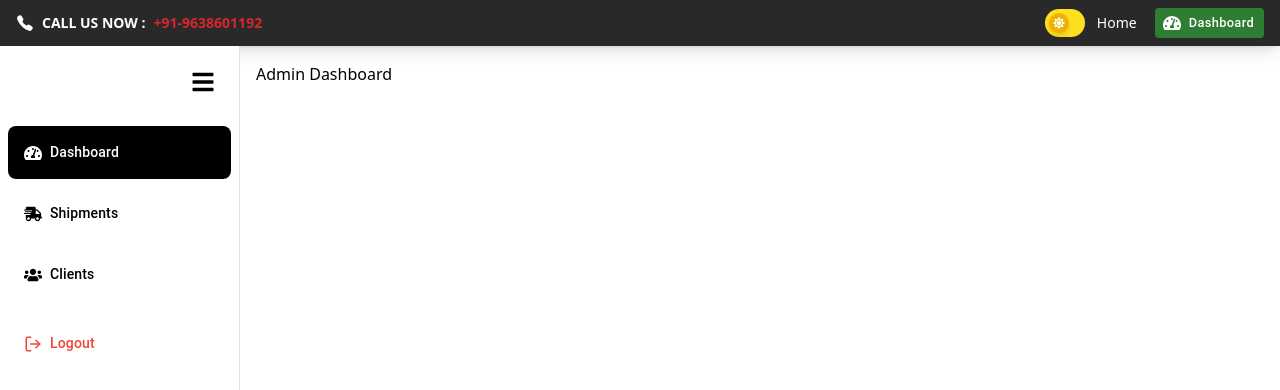
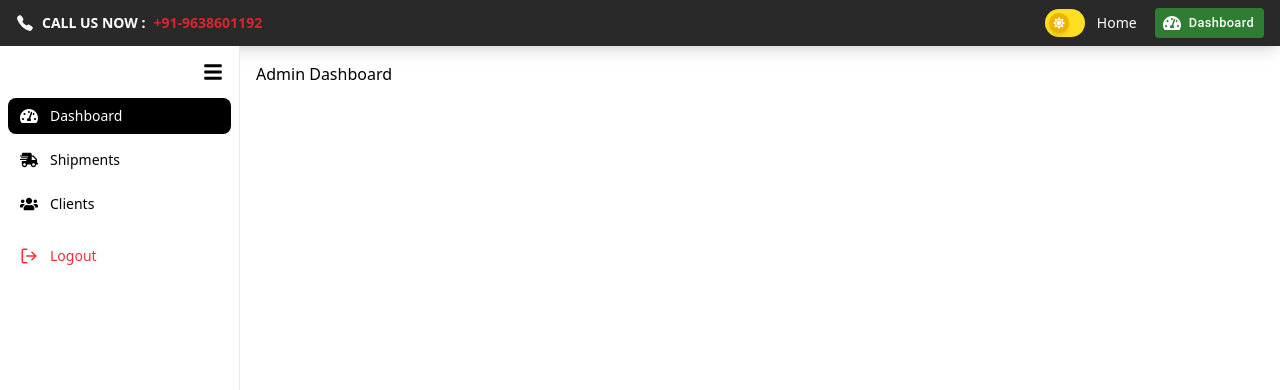
Before and after one commit to dhameliyahit/ShreeXpress-client, a React (Vite) app: page /dashboard in a window 1280 px wide. Shown: the top 390 px of the page. Built offline with nearby package versions, Linux system fonts and the light colour scheme; sample sign-in values are in the browser's storage.

Commit message:
sidebar changes

```diff
--- a/src/components/Admin/SideBar.jsx
+++ b/src/components/Admin/SideBar.jsx
@@ -1,20 +1,18 @@
-// Sidebar.js
 import React, { useState } from 'react';
 import {
-  Box,
-  List,
-  ListItemButton,
-  ListItemIcon,
-  ListItemText,
-  Tooltip,
-  IconButton,
-} from '@mui/material';
-import { FaTachometerAlt, FaShippingFast, FaUsers, FaChartBar, FaPlus, FaBars, } from 'react-icons/fa';
+  FaTachometerAlt,
+  FaShippingFast,
+  FaUsers,
+  FaChartBar,
+  FaPlus,
+  FaBars,
+} from 'react-icons/fa';
 import { AiOutlineAim } from 'react-icons/ai';
+import { FiLogOut } from 'react-icons/fi';
+import { FcSms } from "react-icons/fc";
+import { MdOutlineAppBlocking } from "react-icons/md";
+import { BiLogoPostgresql } from "react-icons/bi";
 import { useNavigate } from 'react-router-dom';
-import { FiLogOut } from 'react-icons/fi';
-import { BiLogoPostgresql } from "react-icons/bi";
-
 
 const iconMap = {
   Dashboard: <FaTachometerAlt size={18} />,
@@ -26,19 +24,21 @@ const iconMap = {
   AddNewAdmins: <FaPlus size={18} />,
   Track: <AiOutlineAim size={18} />,
   MyShipments: <FaShippingFast size={18} />,
-  Editor: <BiLogoPostgresql size={18} />
-
+  Editor: <BiLogoPostgresql size={18} />,
+  Branches: <FaShippingFast size={18} />,
+  OTP_Logs: <FcSms size={18} />,
+  black_email: <MdOutlineAppBlocking size={18} />
 };
 
-const Sidebar = ({ role = 'admin', onItemClick, selected }) => {
+const Sidebar = ({ role = 'client', onItemClick, selected }) => {
   const [open, setOpen] = useState(true);
+  const navigate = useNavigate();
 
   const navItems = {
     admin: ['Dashboard', 'Shipments', 'Clients'],
-    superadmin: ['Dashboard', 'Users', 'AddNewAdmins', 'Analytics', 'Editor'],
+    superadmin: ['Dashboard', 'Users', 'AddNewAdmins', 'Analytics', 'Branches', 'OTP_Logs', 'black_email', 'Editor'],
     client: ['Dashboard', 'Track', 'MyShipments']
   };
-  const navigate = useNavigate();
 
   const handleLogout = () => {
     localStorage.removeItem('Authorization');
@@ -47,130 +47,54 @@ const Sidebar = ({ role = 'admin', onItemClick, selected }) => {
   };
 
   return (
-    <Box
-      sx={{
-        height: '100vh',
-        width: open ? 240 : 72,
-        bgcolor: 'white',
-        borderRight: '1px solid #e0e0e0',
-        transition: 'width 0.3s ease',
-        display: 'flex',
-        flexDirection: 'column',
-      }}
-    >
+    <div className={`h-screen bg-white border-r border-gray-200 transition-all duration-300 ${open ? 'w-60' : 'w-20'} flex flex-col`}>
       {/* Toggle */}
-      <Box sx={{ p: 2, display: 'flex', justifyContent: open ? 'flex-end' : 'center' }}>
-        <IconButton onClick={() => setOpen(!open)} size="medium" sx={{ color: 'black' }}>
+      <div className={`p-4 flex  ${open ? 'justify-end':"justify-center"}`}>
+        <button onClick={() => setOpen(!open)} className="text-black text-xl">
           <FaBars />
-        </IconButton>
-      </Box>
+        </button>
+      </div>
 
-      {/* List is handled below, duplicate removed */}
-      {/* Navigation List */}
-      <List sx={{ px: 1, flex: 1 }}>
+      {/* Navigation */}
+      <ul className={`${open ? "flex-1" : "flex flex-col"} px-2 space-y-2`}>
         {navItems[role]?.map((label) => {
           const isActive = selected === label;
+          const baseStyle = `flex items-center gap-3 rounded-lg px-3 py-2 transition-all duration-200 hover:bg-gray-100 cursor-pointer`;
+          const activeStyle = isActive ? 'bg-black text-white hover:bg-gray-900' : 'text-black';
 
-          const button = (
-            <ListItemButton
+          const content = (
+            <li
+              key={label}
               onClick={() => onItemClick(label)}
-              sx={{
-                mb: 1,
-                borderRadius: 2,
-                px: open ? 2 : 1,
-                py: 1.5,
-                bgcolor: isActive ? '#000' : '#fff',
-                justifyContent: open ? 'initial' : 'center',
-                color: isActive ? '#fff' : '#000',
-                '&:hover': {
-                  bgcolor: isActive ? '#111' : '#f5f5f5'
-                }
-              }}
+              className={`${baseStyle} ${activeStyle}`}
+              data-tip={open ? '' : label}
             >
-              <ListItemIcon
-                sx={{
-                  minWidth: 0,
-                  color: isActive ? '#fff' : '#000',
-                  display: 'flex',
-                  alignItems: 'center',
-                  justifyContent: 'center'
-                }}
-              >
-                {iconMap[label]}
-              </ListItemIcon>
-              {open && (
-                <ListItemText
-                  primary={label}
-                  primaryTypographyProps={{
-                    fontSize: 14,
-                    fontWeight: 500,
-                    sx: { ml: 1 }
-                  }}
-                />
-              )}
-            </ListItemButton>
+              <span className="text-lg">{iconMap[label]}</span>
+              {open && <span className="text-sm font-medium">{label}</span>}
+            </li>
           );
 
           return open ? (
-            <Box key={label}>{button}</Box>
+            content
           ) : (
-            <Tooltip key={label} title={label} placement="right" arrow>
-              <Box>{button}</Box>
-            </Tooltip>
+            <div className="tooltip tooltip-right" key={label} data-tip={label}>
+              {content}
+            </div>
           );
         })}
 
-        {/* Logout Item */}
-        {(() => {
-          const logoutButton = (
-            <ListItemButton
-              onClick={handleLogout}
-              sx={{
-                mt: 2,
-                borderRadius: 2,
-                px: open ? 2 : 1,
-                py: 1.5,
-                justifyContent: open ? 'initial' : 'center',
-                color: '#f44336',
-                '&:hover': {
-                  bgcolor: '#fdecea'
-                }
-              }}
-            >
-              <ListItemIcon
-                sx={{
-                  minWidth: 0,
-                  color: '#f44336',
-                  display: 'flex',
-                  alignItems: 'center',
-                  justifyContent: 'center'
-                }}
-              >
-                <FiLogOut size={18} />
-              </ListItemIcon>
-              {open && (
-                <ListItemText
-                  primary="Logout"
-                  primaryTypographyProps={{
-                    fontSize: 14,
-                    fontWeight: 500,
-                    sx: { ml: 1 }
-                  }}
-                />
-              )}
-            </ListItemButton>
-          );
-
-          return open ? (
-            <Box>{logoutButton}</Box>
-          ) : (
-            <Tooltip title="Logout" placement="right" arrow>
-              <Box>{logoutButton}</Box>
-            </Tooltip>
-          );
-        })()}
-      </List>
-    </Box>
+        {/* Logout */}
+        <div className={`${open ? '' : 'tooltip tooltip-right'}`} data-tip="Logout">
+          <li
+            onClick={handleLogout}
+            className={`flex items-center gap-3 mt-4 px-3 py-2 rounded-lg text-red-500 hover:bg-red-100 cursor-pointer ${open ? '' : 'justify-center'}`}
+          >
+            <FiLogOut size={18} />
+            {open && <span className="text-sm font-medium">Logout</span>}
+          </li>
+        </div>
+      </ul>
+    </div>
   );
 };
 
```
